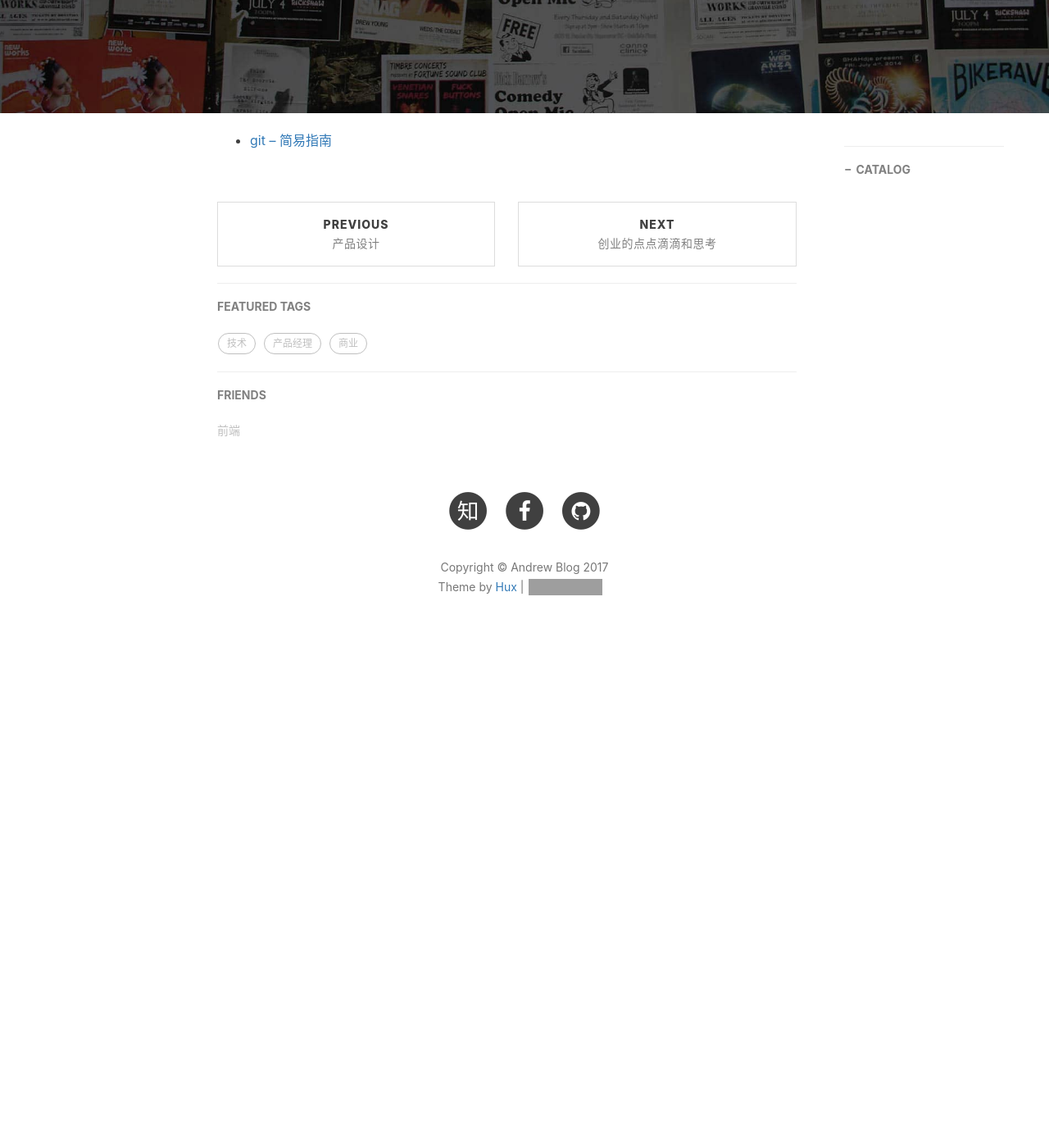
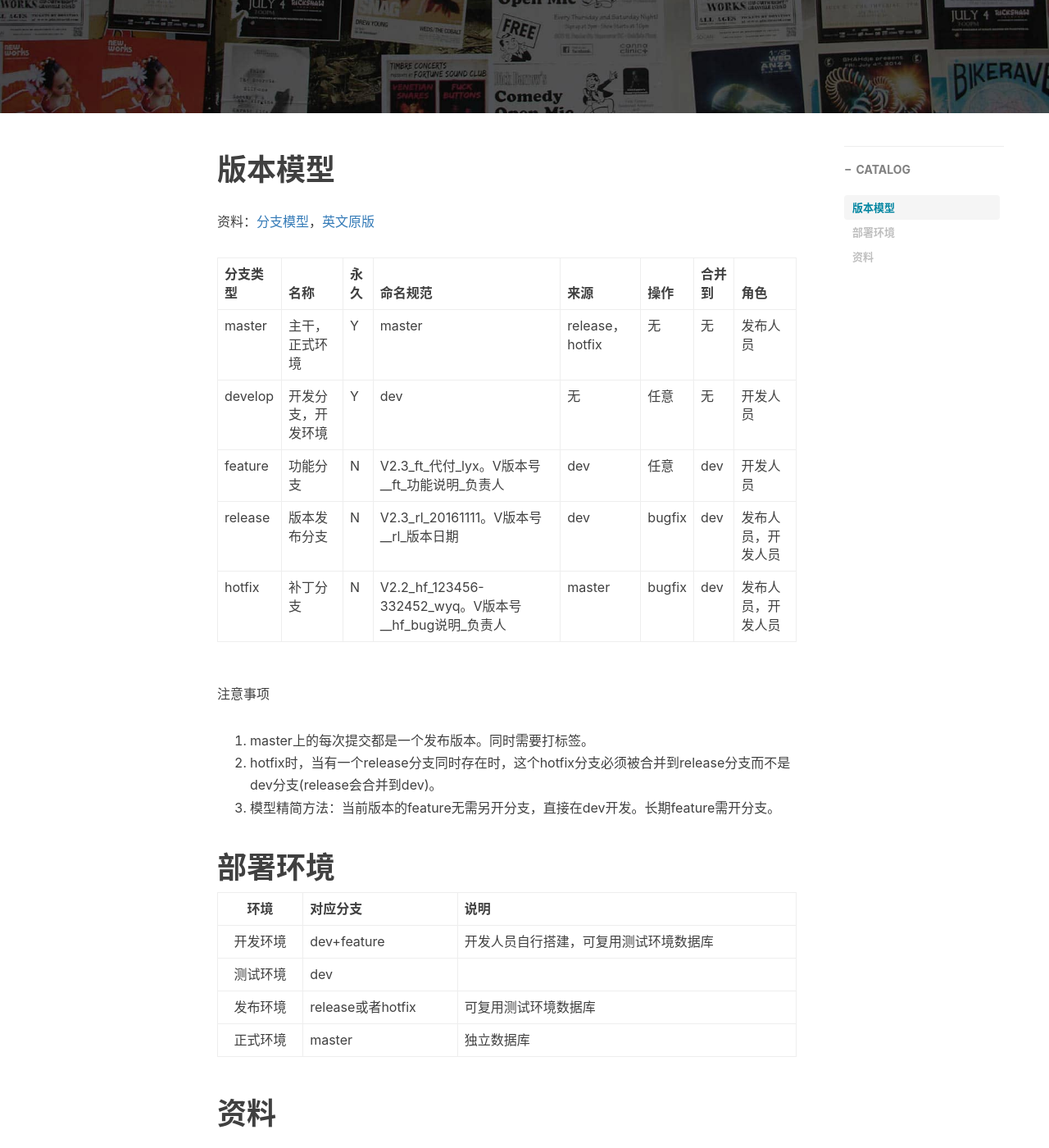
Before and after one commit to andrewwang79/andrewwang79.github.io, a Jekyll site: the page built from _posts/2015-05-18-git.markdown, in a window 1280 px wide and 1400 px high, scrolled down 319 px. Shown: the whole window at 82% size. Built offline with Jekyll 4.4.1, drawn with Linux system fonts in a browser that asks for light colours; nearby versions of some CDN libraries; comment, search, counter and statistics services are not loaded; before the commit the page ends 1139 px from its top, so only the background shows below that; some of the changed text lies outside the part shown; grey boxes are pictures that could not be loaded.

Commit message:
no message

```diff
--- a/_posts/2015-05-18-git.markdown
+++ b/_posts/2015-05-18-git.markdown
@@ -8,4 +8,33 @@ tags:
     - git
 ---
 
-- [git – 简易指南](http://www.bootcss.com/p/git-guide/)
+# 版本模型
+资料：[分支模型](http://blog.csdn.net/qq_34651940/article/details/51891767)，[英文原版](http://nvie.com/posts/a-successful-git-branching-model/)
+
+|分支类型 | 名称 | 永久 | 命名规范 | 来源 | 操作 | 合并到 | 角色 |
+| -------- | ----- | ----- | ----- | ---- |----- | ----- | ---- |
+| master | 主干，正式环境 | Y | master | release，hotfix | 无 | 无 | 发布人员 |
+| develop  | 开发分支，开发环境 | Y |  dev | 无 | 任意 | 无 | 开发人员 |
+| feature | 功能分支 | N |  V2.3_ft_代付_lyx。V版本号__ft_功能说明_负责人 | dev | 任意 | dev | 开发人员 |
+| release | 版本发布分支 | N | V2.3_rl_20161111。V版本号__rl_版本日期 | dev | bugfix | dev | 发布人员，开发人员 |
+| hotfix | 补丁分支 | N | V2.2_hf_123456-332452_wyq。V版本号__hf_bug说明_负责人 | master | bugfix | dev | 发布人员，开发人员 |
+
+注意事项
+1. master上的每次提交都是一个发布版本。同时需要打标签。
+1. hotfix时，当有一个release分支同时存在时，这个hotfix分支必须被合并到release分支而不是dev分支(release会合并到dev)。
+1. 模型精简方法：当前版本的feature无需另开分支，直接在dev开发。长期feature需开分支。
+
+# 部署环境
+
+| 环境 | 对应分支 | 说明 |
+| :----: | ---- | ---- |
+| 开发环境 | dev+feature | 开发人员自行搭建，可复用测试环境数据库 |
+| 测试环境 | dev |  |
+| 发布环境 | release或者hotfix | 可复用测试环境数据库 |
+| 正式环境 | master | 独立数据库 |
+
+# 资料
+[Git 常用命令整理](http://justcoding.iteye.com/blog/1830388)
+[使用](https://www.zybuluo.com/lyxiang/note/605932)
+[git – 简易指南](http://www.bootcss.com/p/git-guide/)
+测试git的环境：https://git.coding.net/andrewwang79/train.git
```
